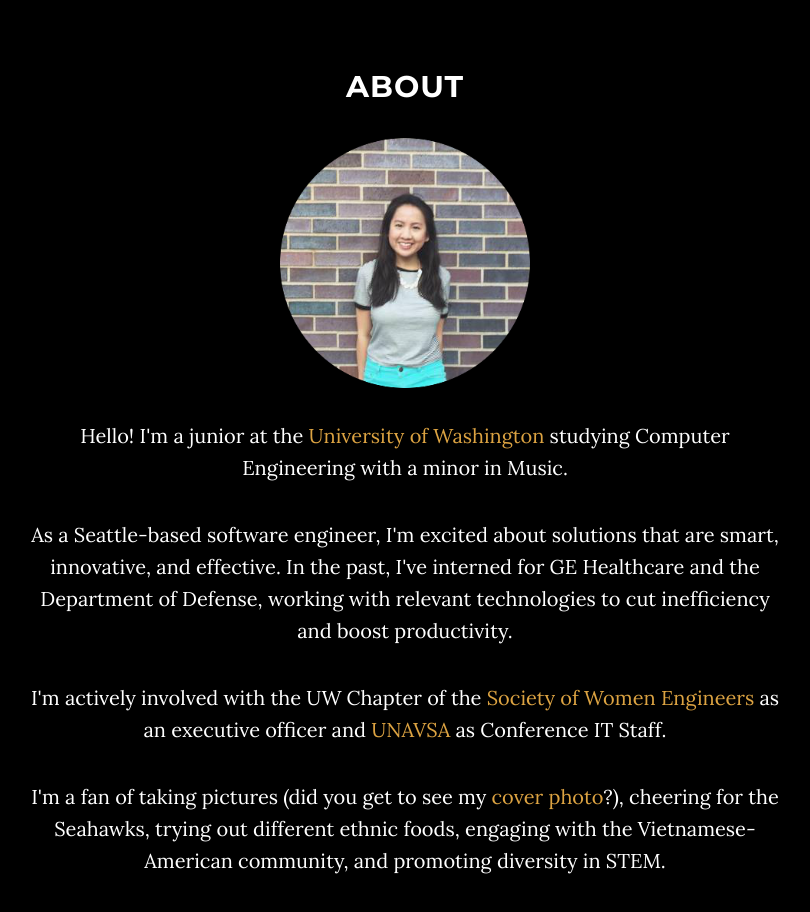
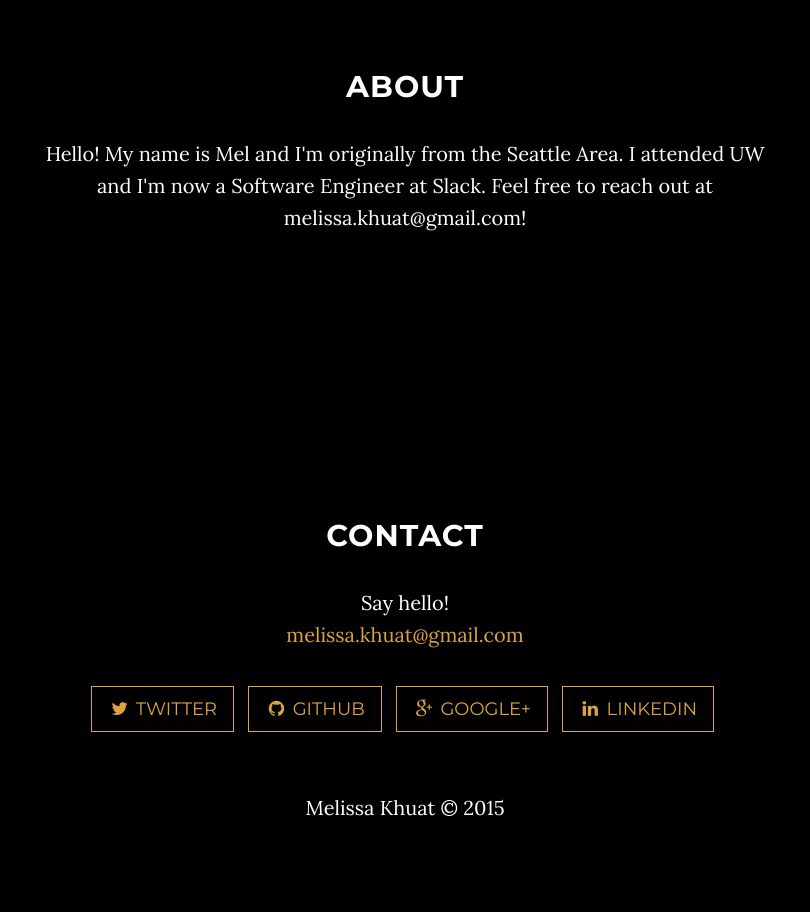
Before and after one commit to mkhuat/mkhuat.github.io, a plain HTML site: page index.html in a window 1280 px wide. Shown: the part 980-1892 px from the top of the page, without its empty margins (235-1045 px from the left). After the commit the page ends 1854 px from the top, so only its background shows below. Drawn offline with Linux system fonts and the light colour scheme; some packages are replaced by stand-ins of ours.

Commit message:
Update index.html

```diff
--- a/index.html
+++ b/index.html
@@ -93,11 +93,8 @@
         <div class="row">
             <div class="col-lg-8 col-lg-offset-2">
                 <h2>About</h2>
-				<img src="img/portrait.png" alt="Hi!" width="250" height="250">
-				<p><br>Hello! I'm a junior at the <a href="https://www.cs.washington.edu/">University of Washington</a> studying Computer Engineering with a minor in Music.</p>
-                <p>As a Seattle-based software engineer, I'm excited about solutions that are smart, innovative, and effective. In the past, I've interned for GE Healthcare and the Department of Defense, working with relevant technologies to cut inefficiency and boost productivity.</p>
-                <p>I'm actively involved with the UW Chapter of the <a href="http://uwswe.com/">Society of Women Engineers</a> as an executive officer and <a href="http://conference.unavsa.org/">UNAVSA</a> as Conference IT Staff.</p>
-				<p>I'm a fan of taking pictures (did you get to see my <a class="page-scroll" href="#page-top">cover photo</a>?), cheering for the Seahawks, trying out different ethnic foods, engaging with the Vietnamese-American community, and promoting diversity in STEM.
+				<!-- <img src="img/portrait.png" alt="Hi!" width="250" height="250"> -->
+		    <p>Hello! My name is Mel and I'm originally from the Seattle Area. I attended UW and I'm now a Software Engineer at Slack. Feel free to reach out at melissa.khuat@gmail.com!</p>
             </div>
         </div>
     </section>
```
